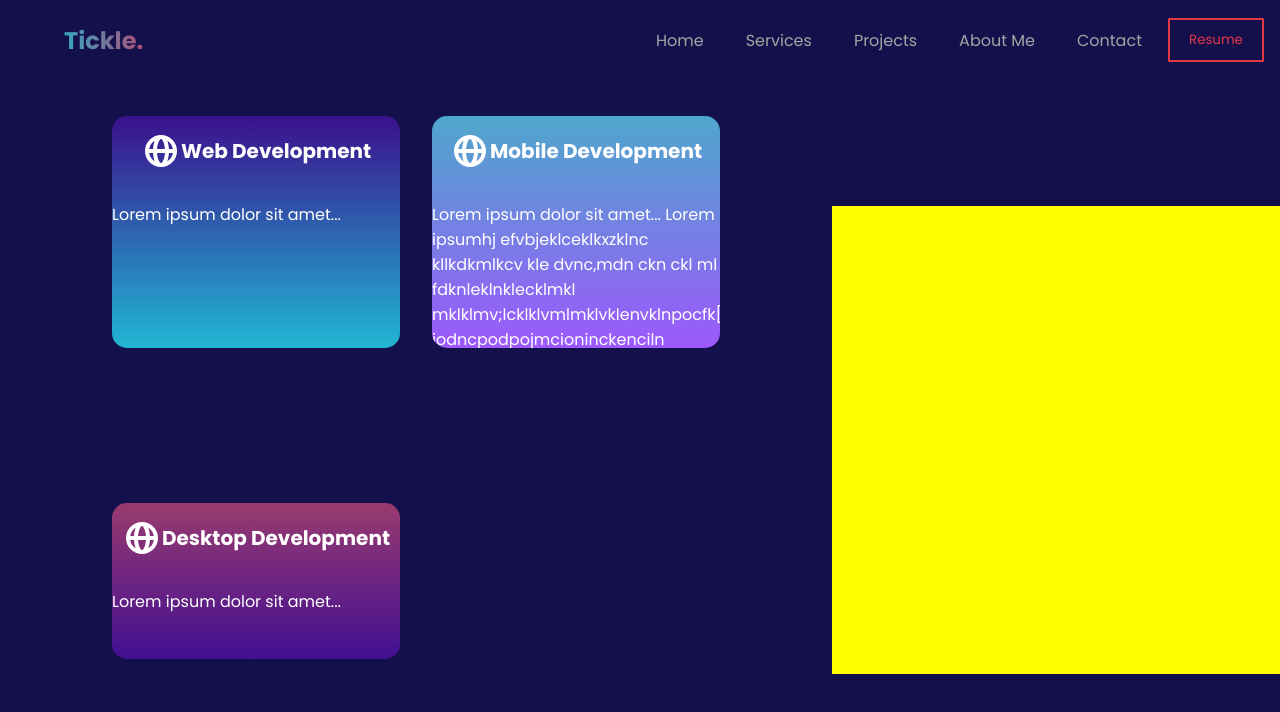
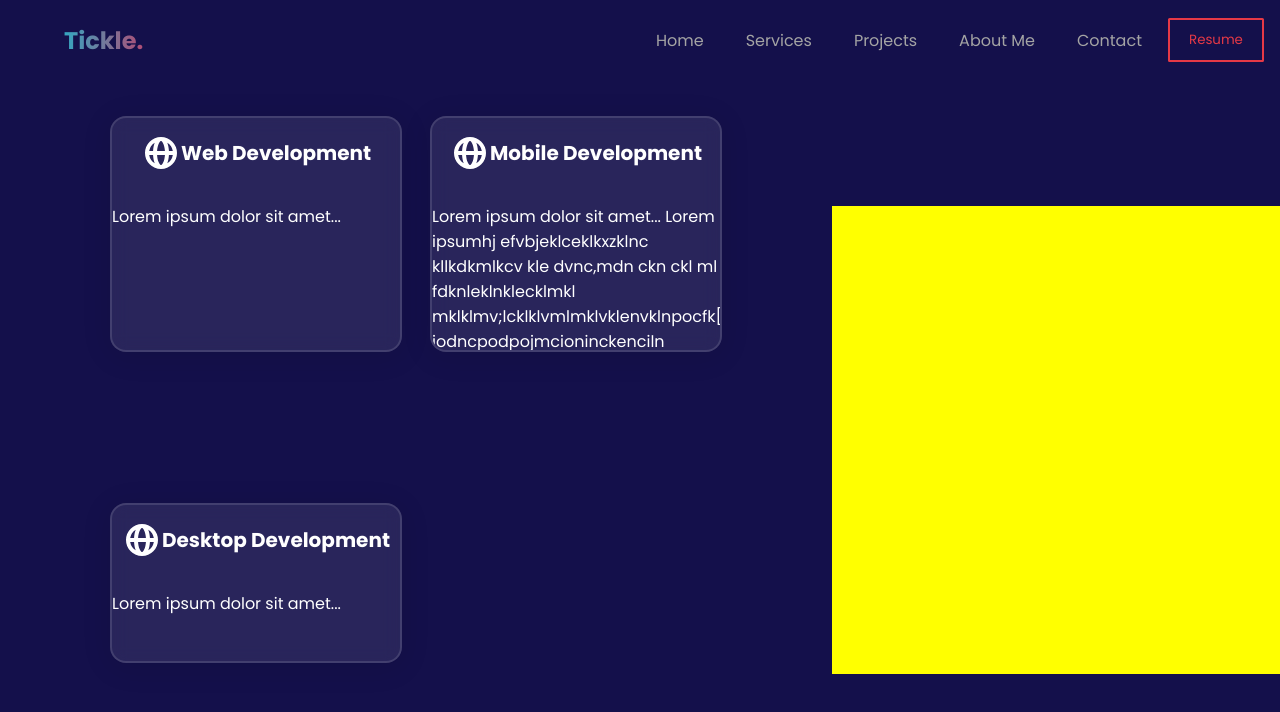
Before and after one commit to ellie-ctrl35/portfolio, a React (Create React App) app: page /services in a window 1280 px wide. Shown: the top 712 px of the page. Built offline with nearby package versions, Linux system fonts and the light colour scheme.

Commit message:
glassmorphism

```diff
--- a/src/components/NeonCard.css
+++ b/src/components/NeonCard.css
@@ -6,6 +6,12 @@
     height: 60%;
     width: 90%;
     gap: 0;
+    /* From https://css.glass */
+background: rgba(255, 255, 255, 0.09);
+border-radius: 16px;
+box-shadow: 0 4px 30px rgba(0, 0, 0, 0.1);
+backdrop-filter: blur(8.7px);
+border: 2px solid rgba(255, 255, 255, 0.12);
   }
 
   .neon-card-icon {
--- a/src/components/NeonCard.jsx
+++ b/src/components/NeonCard.jsx
@@ -1,13 +1,11 @@
 import React from 'react';
 import './NeonCard.css'; // Make sure to create a NeonCard.css file for styles
 
-const NeonCard = ({ Icon, title, description, gradientColors }) => {
-  const backgroundStyle = {
-    background: `linear-gradient(${gradientColors.join(', ')})`,
-  };
+const NeonCard = ({ Icon, title, description }) => {
+
 
   return (
-    <div className="neon-card" style={backgroundStyle}>
+    <div className="neon-card" >
       <div className='header-txt'>
         {Icon && <Icon className="neon-card-icon" />}
         <h3 className="neon-card-title">{title}</h3>
```
